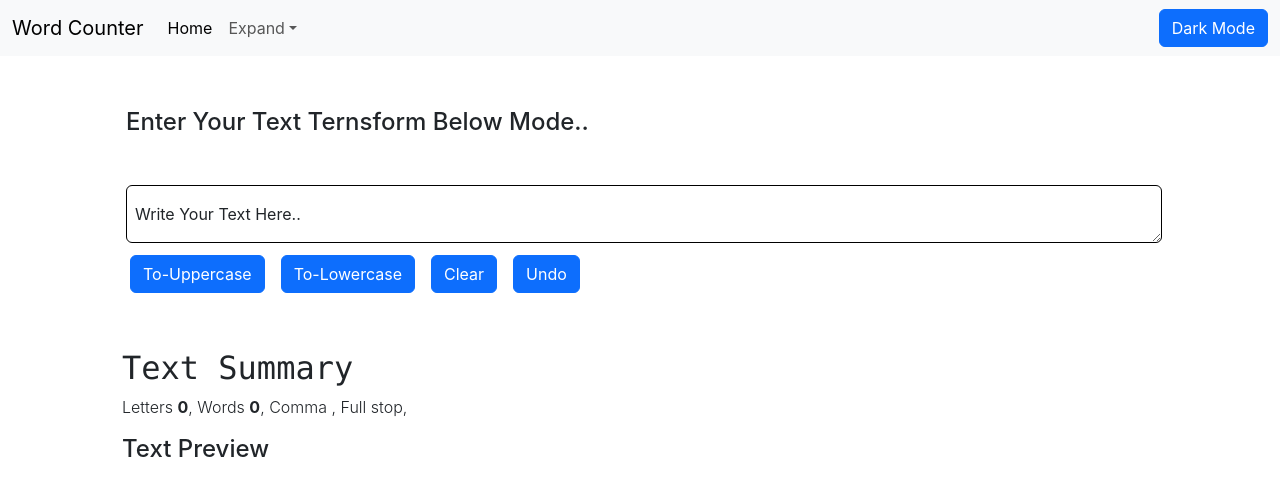
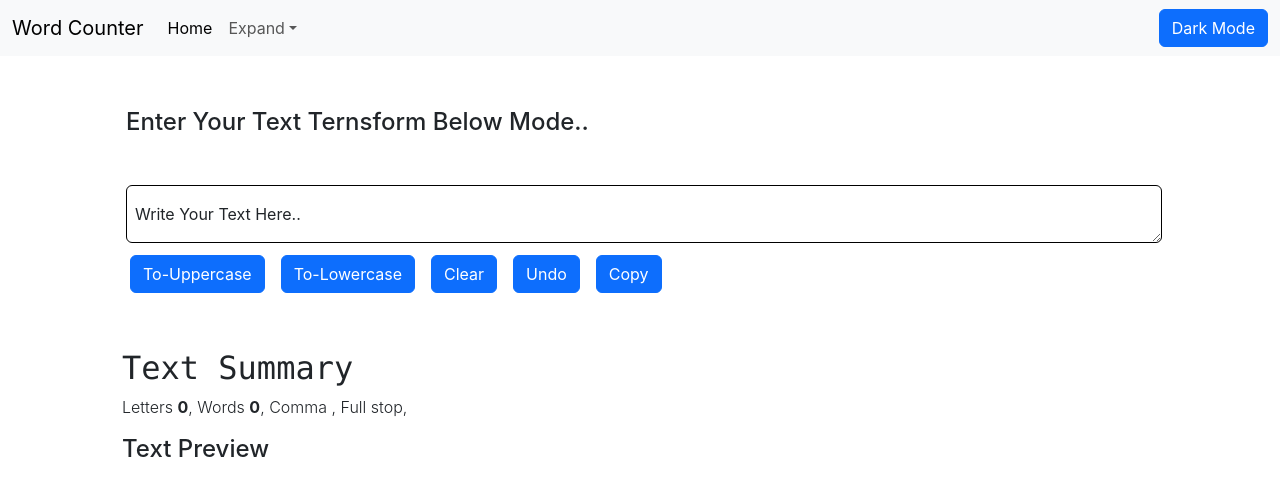
Before and after one commit to debojyotisb/TextUtils_App, a React (Create React App) app: page / in a window 1280 px wide. Shown: the top 496 px of the page. Built offline with nearby package versions, Linux system fonts and the light colour scheme.

Commit message:
fourth commit

```diff
--- a/src/label.js
+++ b/src/label.js
@@ -30,6 +30,7 @@ export default function Label  (props) {
   };
 
 
+
     const toUppercase = () => {
         setText(text.toUpperCase(""))
     }
@@ -40,6 +41,14 @@ export default function Label  (props) {
 
     const clearText= () => {
       setText("")
+    }
+
+    const handleCopy = () => {
+      console.log("Copied")
+      var text = document.getElementById("myBox")
+      text.select();
+      navigator.clipboard.writeText(text.value);
+      console.log(alert("Text Copied"))
     }
 
 
@@ -76,6 +85,7 @@ export default function Label  (props) {
         <textarea
           className="form-control m-1 border border-black"
           placeholder="Write or Paste Your Text Here.."
+          id='myBox'
           rows="8"
           value={text}
           onChange={handleChange}
@@ -95,9 +105,7 @@ export default function Label  (props) {
         <button
           type="button"
           className="btn btn-primary m-2"
-          onClick={toLowercase}>
-          To-Lowercase
-        </button>
+          onClick={toLowercase}> To-Lowercase </button>
 
         <button
           type="button"
@@ -106,8 +114,16 @@ export default function Label  (props) {
 
         <button
           type="button"
-          className="btn btn-primary m-2" onClick={handleUndo}> Undo </button>
-      </div>
+          className="btn btn-primary m-2"
+          onClick={handleUndo}> Undo </button>
+
+        <button
+          type="button"
+          className="btn btn-primary m-2"
+          onClick={handleCopy}> Copy </button>
+
+        </div>
+
       <div className="m-5 ">
         <h2 className="font-monospace">Text Summary</h2>
 
```
